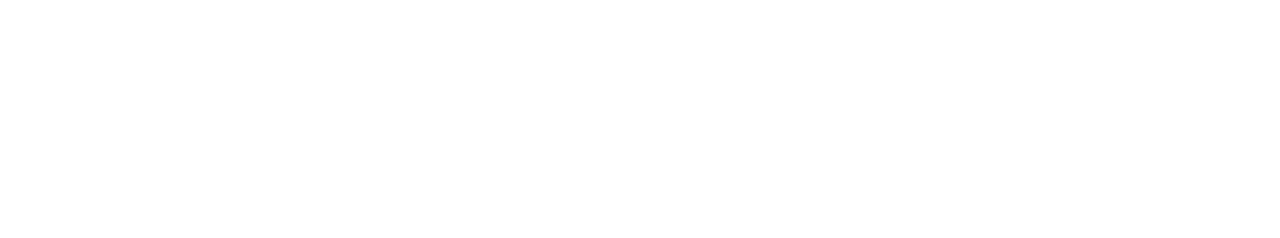
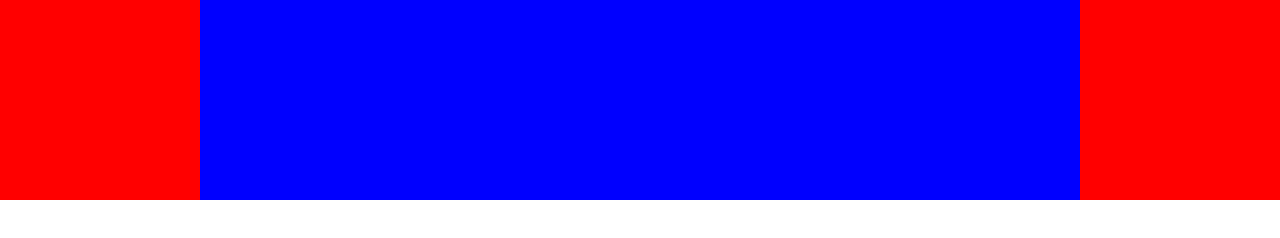
Before and after one commit to nparvedy/SoutienWeb, a plain HTML site: page index.html in a window 1280 px wide. Drawn offline with Linux system fonts and the light colour scheme.

Commit message:
Ajout de deux éléments dans le conteneur header

```diff
--- /dev/null
+++ b/css/index.css
@@ -0,0 +1,19 @@
+*{ /* Le margin de la page et son padding et à zéro pour toute la page */
+    margin:0;
+    padding:0;
+}
+
+header{
+    height:200px; /* on lui ajoute une taille */
+    width:100%; /* Le bloc header fait toute la page de gauche à droite */
+    background-color:blue; /* on lui ajoute un fond bleu */
+    display:flex; /* je change le display qui était un diplay:block en display:flex. Les propriétés ne sont donc plus les mêmes et finalement les deux éléments se retrouvent dans la même ligne.
+    En display:block, les éléments se chevauchent et ne peuvent pas être sur la même ligne car elles prennent toute la largeur de la page. */
+    Justify-content:space-between; /* les éléments dans le conteneur se séparent pour prendre toute la largeur de la page. */
+}
+
+.element{
+    height:200px;
+    width:200px;
+    background-color:red;
+}
--- a/index.html
+++ b/index.html
@@ -10,7 +10,8 @@
     </head>
 <body>
     <header><!-- Balise html d'un conteneur en-tête -->
-
+        <div class="element"></div><!-- ajout d'un enfant dans le conteneur header -->
+        <div class="element"></div><!-- vu que la div est une class alors je peux la réutiliser -->
     </header>
 
     <main><!-- balise html d'un conteneur corps -->
```
Also changed, not shown: index.css (deleted).
